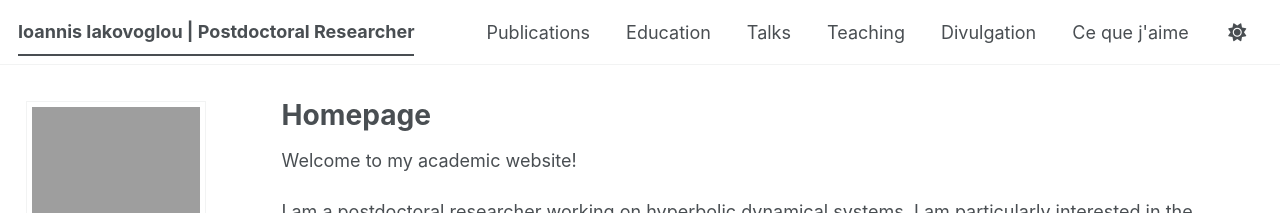
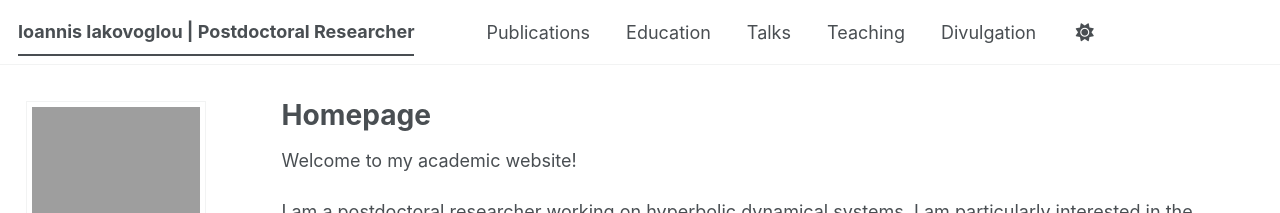
Before and after one commit to ioannisiakovoglou/ioannisiakovoglou.github.io, a Jekyll site: the page built from _pages/about.md, in a window 1280 px wide. Shown: the top 213 px of the page. Built offline with Jekyll 4.4.1, drawn with Linux system fonts in a browser that asks for light colours; a script bundle is joined from its source files by our own code; a style sheet for code colours, icons or effects is not loaded.

Commit message:
Update navigation by removing and commenting items
Remove 'Ce que j'aime' navigation item and comment out 'Some thoughts'.

```diff
--- a/_data/navigation.yml
+++ b/_data/navigation.yml
@@ -23,5 +23,5 @@ main:
   - title: "Divulgation"
     url: /divulgation/
 
-  - title: "Ce que j'aime"
-    url: /year-archive/
+ # - title: "Some thoughts"
+#   url: /year-archive/
```
